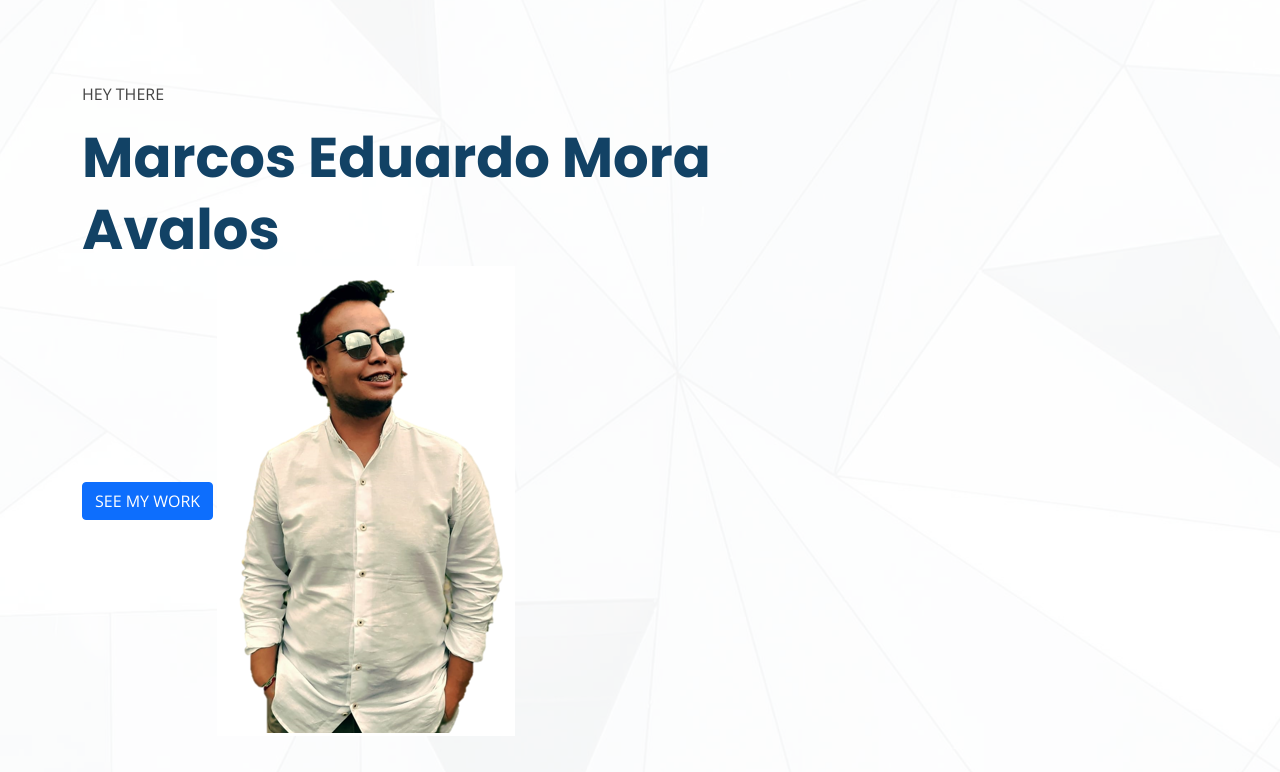
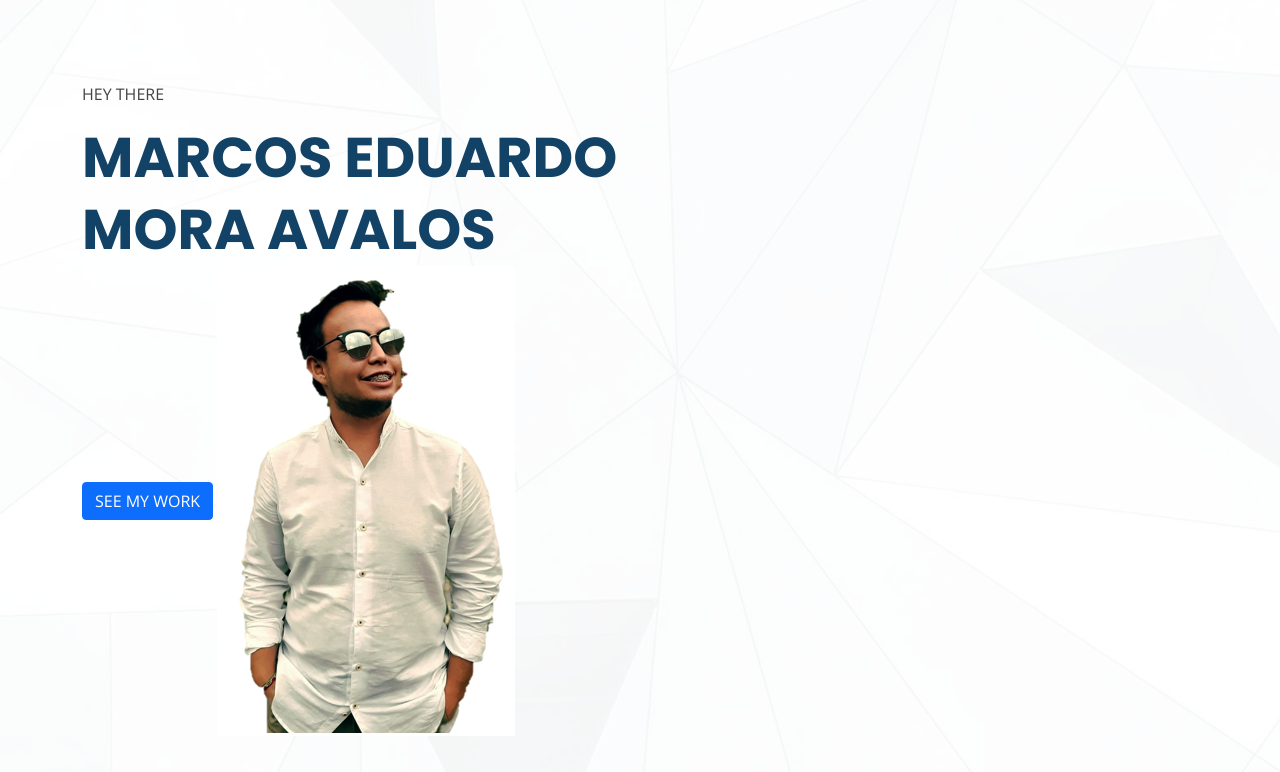
Before and after one commit to moravalos/ProyectoWeb, a plain HTML site: page index.html in a window 1280 px wide. Shown: the part 78-850 px from the top of the page. Drawn offline with nearby package versions, Linux system fonts and the light colour scheme.

```diff
--- a/index.html
+++ b/index.html
@@ -51,7 +51,7 @@
       <div class="row justify-content-right">
         <div class="col-xl-7 col-lg-9 text-right">
           <p>HEY THERE</p>
-          <h1>Marcos Eduardo Mora Avalos</h1>
+          <h1>MARCOS EDUARDO MORA AVALOS</h1>
           <button class="btn btn-primary">SEE MY WORK</button>
           <img src="assets/img/Captura.PNG" class="align-items-left">
       </div>
```
